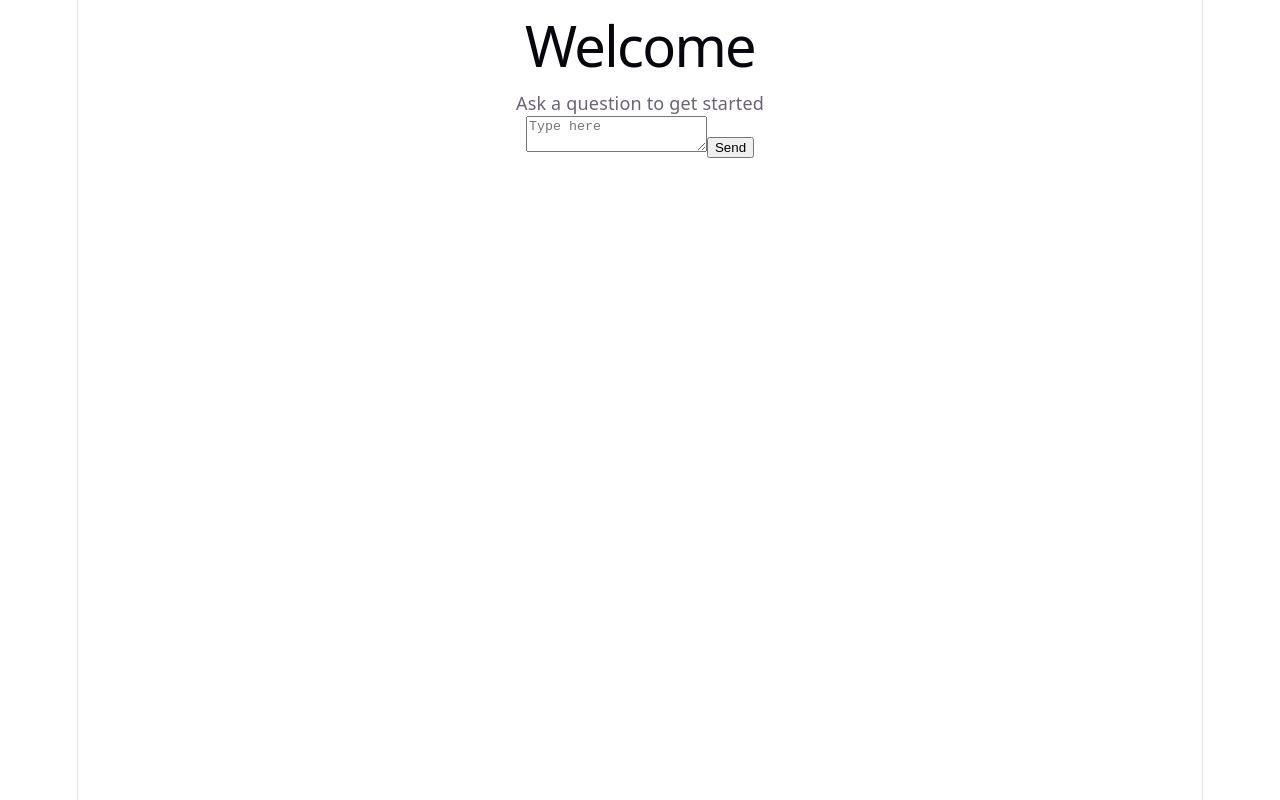
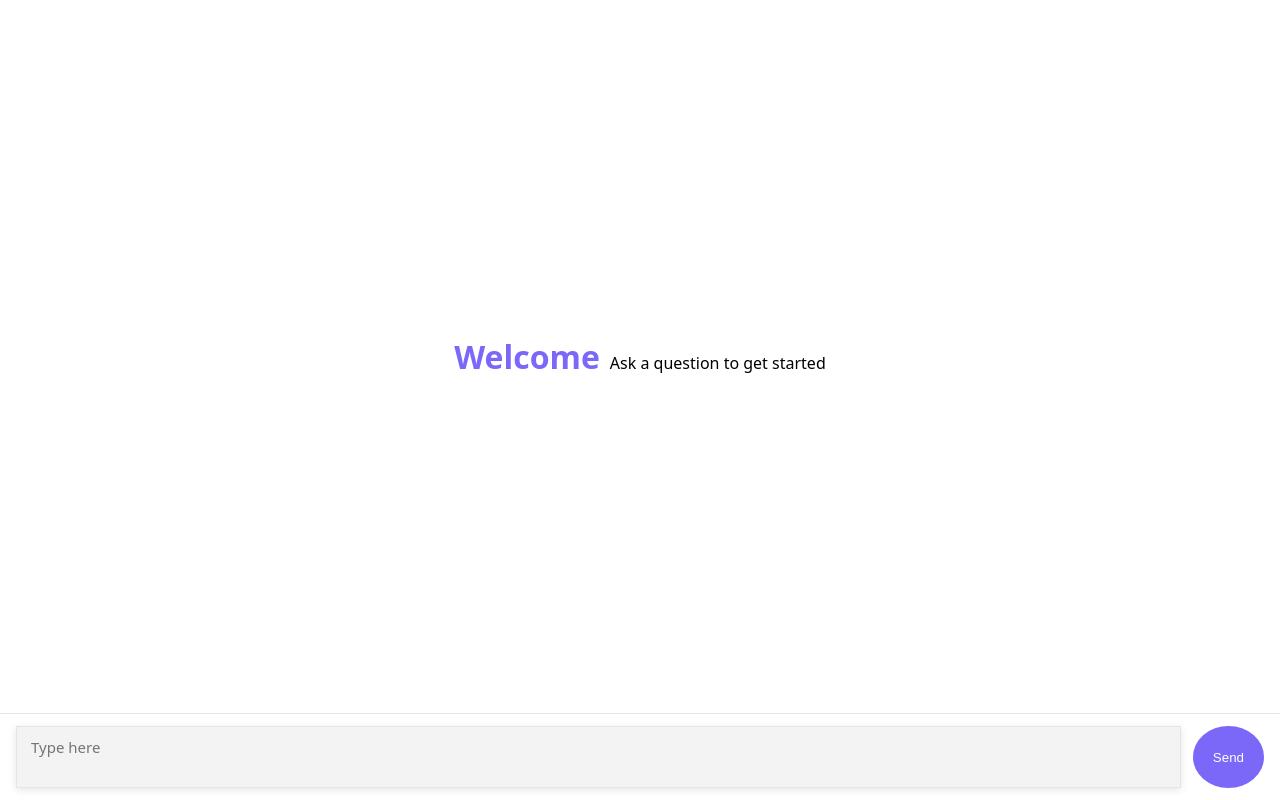
Before and after one commit to bvnderb/assignment-maya, a React (Vite) app in the folder client/: page / in a window 1280 px wide. Built offline with nearby package versions, Linux system fonts and the light colour scheme.

Commit message:
style: add styling to chatwindow, bubbles, inputbar

```diff
--- a/client/src/App.css
+++ b/client/src/App.css
@@ -1,184 +1,102 @@
-.counter {
-  font-size: 16px;
-  padding: 5px 10px;
-  border-radius: 5px;
-  color: var(--accent);
-  background: var(--accent-bg);
-  border: 2px solid transparent;
-  transition: border-color 0.3s;
-  margin-bottom: 24px;
-
-  &:hover {
-    border-color: var(--accent-border);
-  }
-  &:focus-visible {
-    outline: 2px solid var(--accent);
-    outline-offset: 2px;
-  }
+.chat-window {
+  height: 100%;
+  width: 100%;
+  display: flex;
+  flex-direction: column;
+  background: #FFFF;
 }
 
-.hero {
-  position: relative;
-
-  .base,
-  .framework,
-  .vite {
-    inset-inline: 0;
-    margin: 0 auto;
+.message-list {
+  flex: 1;
+  overflow-y: auto;
+  display: flex;
+  flex-direction: column;
+  padding: 10px 16px;
+  padding-top: 10px;
+  gap: 12px;
 }
 
-  .base {
-    width: 170px;
-    position: relative;
-    z-index: 0;
+.input-bar {
+  width: 100%;
+  display: flex;
+  padding: 12px 16px;
+  border-top: 1px solid #e5e5e5;
+  gap: 12px;
 }
 
-  .framework,
-  .vite {
-    position: absolute;
+textarea {
+  flex: 1;
+  padding: 10px 14px;
+  border: 1px solid #e5e5e5;
+  outline: none;
+  resize: none;
+  font-size: 15px;
+  font-family: inherit;
+  background: #F3F3F3;
+  box-shadow: 0 2px 8px rgba(0,0,0,0.1);
+
 }
 
-  .framework {
-    z-index: 1;
-    top: 34px;
-    height: 28px;
-    transform: perspective(2000px) rotateZ(300deg) rotateX(44deg) rotateY(39deg)
-      scale(1.4);
+.btn {
+  padding: 10px 20px;
+  border-radius: 50%;
+  border: none;
+  outline: none;
+  background: none;
+  cursor: pointer;
 }
 
-  .vite {
-    z-index: 0;
-    top: 107px;
-    height: 26px;
-    width: auto;
-    transform: perspective(2000px) rotateZ(300deg) rotateX(40deg) rotateY(39deg)
-      scale(0.8);
-  }
+.btn-send {
+  color: white;
+  background: #7B68F9;
 }
 
-#center {
-  display: flex;
-  flex-direction: column;
-  gap: 25px;
-  place-content: center;
-  place-items: center;
-  flex-grow: 1;
-
-  @media (max-width: 1024px) {
-    padding: 32px 20px 24px;
-    gap: 18px;
-  }
+.btn-stop {
+  color: white;
+  background: blue;
 }
 
-#next-steps {
-  display: flex;
-  border-top: 1px solid var(--border);
-  text-align: left;
-
-  & > div {
-    flex: 1 1 0;
-    padding: 32px;
-    @media (max-width: 1024px) {
-      padding: 24px 20px;
-    }
+.btn-resume {
+  color: white;
+  background: #CF7B81;
 }
 
-  .icon {
-    margin-bottom: 16px;
-    width: 22px;
-    height: 22px;
+.bubble-user {
+  background: #F3F3F3;
+  border-radius: 18px;
+  max-width: 48%;
+  padding: 10px 14px;
+  align-self: flex-end;
+  padding-top: 10px;
 }
 
-  @media (max-width: 1024px) {
-    flex-direction: column;
-    text-align: center;
-  }
+.bubble-assistant {
+  background: #7B68F9;
+  color: white;
+  border-radius: 18px;
+  align-self: flex-start;
+  padding: 10px 14px;
+  max-width: 48%;
+  padding-top: 10px;
 }
 
-#docs {
-  border-right: 1px solid var(--border);
-
-  @media (max-width: 1024px) {
-    border-right: none;
-    border-bottom: 1px solid var(--border);
-  }
+.bubble-label {
+  color: Orange;
+  font-size: 12px;
+  display: block;
+  margin-bottom: 10px;
 }
 
-#next-steps ul {
-  list-style: none;
-  padding: 0;
+.welcome {
+  color: #7B68F9;
+  flex: 1;
   display: flex;
-  gap: 8px;
-  margin: 32px 0 0;
-
-  .logo {
-    height: 18px;
+  justify-content: center;
+  align-items: center;
 }
 
-  a {
-    color: var(--text-h);
-    font-size: 16px;
-    border-radius: 6px;
-    background: var(--social-bg);
-    display: flex;
-    padding: 6px 12px;
-    align-items: center;
-    gap: 8px;
-    text-decoration: none;
-    transition: box-shadow 0.3s;
-
-    &:hover {
-      box-shadow: var(--shadow);
+.welcome p {
+  color: black;
+  margin-top: 12px;
+  margin-left: 10px;
 }
-    .button-icon {
-      height: 18px;
-      width: 18px;
-    }
-  }
-
-  @media (max-width: 1024px) {
-    margin-top: 20px;
-    flex-wrap: wrap;
-    justify-content: center;
-
-    li {
-      flex: 1 1 calc(50% - 8px);
-    }
-
-    a {
-      width: 100%;
-      justify-content: center;
-      box-sizing: border-box;
-    }
-  }
-}
-
-#spacer {
-  height: 88px;
-  border-top: 1px solid var(--border);
-  @media (max-width: 1024px) {
-    height: 48px;
-  }
-}
-
-.ticks {
-  position: relative;
-  width: 100%;
-
-  &::before,
-  &::after {
-    content: '';
-    position: absolute;
-    top: -4.5px;
-    border: 5px solid transparent;
-  }
-
-  &::before {
-    left: 0;
-    border-left-color: var(--border);
-  }
-  &::after {
-    right: 0;
-    border-right-color: var(--border);
-  }
-}
--- a/client/src/index.css
+++ b/client/src/index.css
@@ -1,111 +1,16 @@
-:root {
-  --text: #6b6375;
-  --text-h: #08060d;
-  --bg: #fff;
-  --border: #e5e4e7;
-  --code-bg: #f4f3ec;
-  --accent: #aa3bff;
-  --accent-bg: rgba(170, 59, 255, 0.1);
-  --accent-border: rgba(170, 59, 255, 0.5);
-  --social-bg: rgba(244, 243, 236, 0.5);
-  --shadow:
-    rgba(0, 0, 0, 0.1) 0 10px 15px -3px, rgba(0, 0, 0, 0.05) 0 4px 6px -2px;
-
-  --sans: system-ui, 'Segoe UI', Roboto, sans-serif;
-  --heading: system-ui, 'Segoe UI', Roboto, sans-serif;
-  --mono: ui-monospace, Consolas, monospace;
-
-  font: 18px/145% var(--sans);
-  letter-spacing: 0.18px;
-  color-scheme: light dark;
-  color: var(--text);
-  background: var(--bg);
-  font-synthesis: none;
-  text-rendering: optimizeLegibility;
-  -webkit-font-smoothing: antialiased;
-  -moz-osx-font-smoothing: grayscale;
-
-  @media (max-width: 1024px) {
-    font-size: 16px;
-  }
-}
-
-@media (prefers-color-scheme: dark) {
-  :root {
-    --text: #9ca3af;
-    --text-h: #f3f4f6;
-    --bg: #16171d;
-    --border: #2e303a;
-    --code-bg: #1f2028;
-    --accent: #c084fc;
-    --accent-bg: rgba(192, 132, 252, 0.15);
-    --accent-border: rgba(192, 132, 252, 0.5);
-    --social-bg: rgba(47, 48, 58, 0.5);
-    --shadow:
-      rgba(0, 0, 0, 0.4) 0 10px 15px -3px, rgba(0, 0, 0, 0.25) 0 4px 6px -2px;
-  }
-
-  #social .button-icon {
-    filter: invert(1) brightness(2);
-  }
+*, *::before, *::after {
+  box-sizing: border-box;
+  margin: 0;
+  padding: 0;
 }
 
 body {
-  margin: 0;
+  font-family: system-ui, sans-serif;
+  background: #f5f5f5;
+  height: 100vh;
 }
 
 #root {
-  width: 1126px;
-  max-width: 100%;
-  margin: 0 auto;
-  text-align: center;
-  border-inline: 1px solid var(--border);
-  min-height: 100svh;
-  display: flex;
-  flex-direction: column;
-  box-sizing: border-box;
+  height: 100%;
+  width: 100%;
 }
-
-h1,
-h2 {
-  font-family: var(--heading);
-  font-weight: 500;
-  color: var(--text-h);
-}
-
-h1 {
-  font-size: 56px;
-  letter-spacing: -1.68px;
-  margin: 32px 0;
-  @media (max-width: 1024px) {
-    font-size: 36px;
-    margin: 20px 0;
-  }
-}
-h2 {
-  font-size: 24px;
-  line-height: 118%;
-  letter-spacing: -0.24px;
-  margin: 0 0 8px;
-  @media (max-width: 1024px) {
-    font-size: 20px;
-  }
-}
-p {
-  margin: 0;
-}
-
-code,
-.counter {
-  font-family: var(--mono);
-  display: inline-flex;
-  border-radius: 4px;
-  color: var(--text-h);
-}
-
-code {
-  font-size: 15px;
-  line-height: 135%;
-  padding: 4px 8px;
-  background: var(--code-bg);
-}
```
Lines whose indentation alone changed are shown as unchanged.
